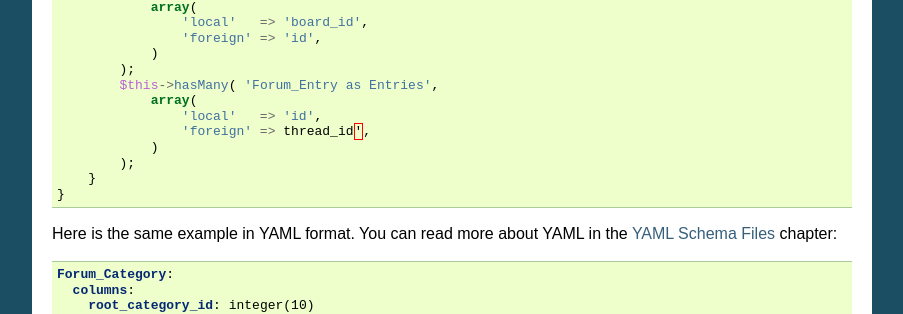
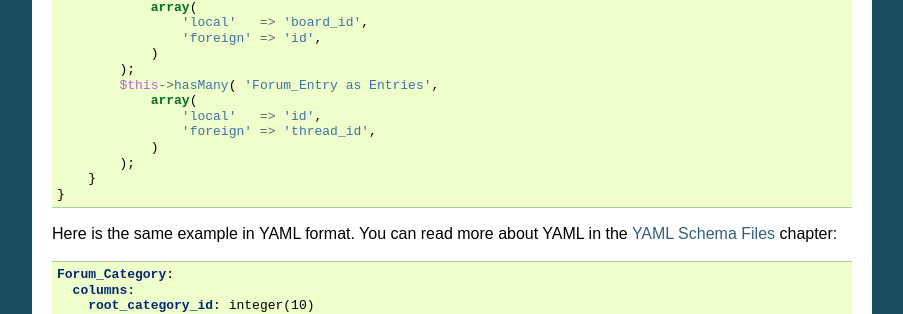
Before and after one commit to jeserkin/doctrine1-documentation-dev, a Sphinx documentation site: the page built from source/en/manual/real-world-examples.rst, in a window 1280 px wide and 900 px high, scrolled down 4713 px. Shown: the part 136-450 px from the top of the window, without its empty margins (198-1101 px from the left). Built offline with Sphinx 7.4.7, drawn with Linux system fonts in a browser that asks for light colours.

```diff
--- a/source/en/manual/real-world-examples.rst
+++ b/source/en/manual/real-world-examples.rst
@@ -321,7 +321,7 @@ boards, threads and posts:
             $this->hasMany( 'Forum_Entry as Entries',
                 array(
                     'local'   => 'id',
-                    'foreign' => thread_id',
+                    'foreign' => 'thread_id',
                 )
             );
         }
```
